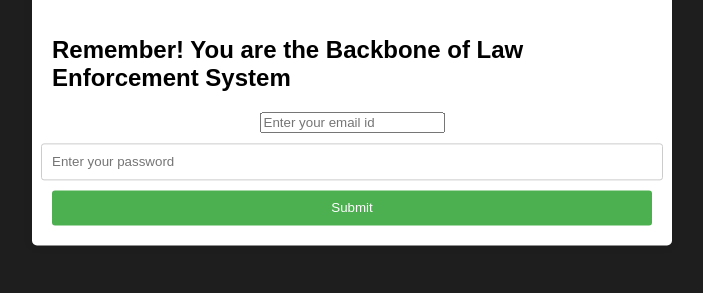
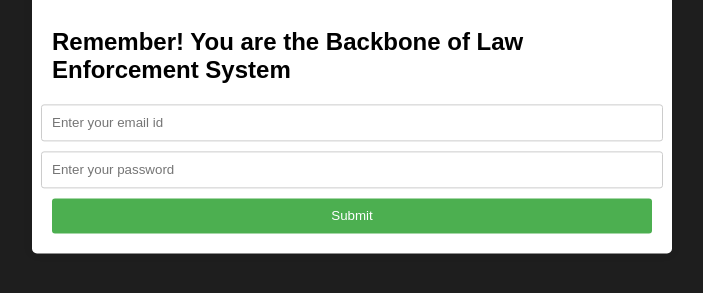
Before and after one commit to junaid-bloch/justicedox, a website: page index.html in a window 1280 px wide. Shown: the part 479-772 px from the top of the page, without its empty margins (288-991 px from the left). Drawn offline with Linux system fonts and the light colour scheme; files whose address does not match are found by name.

Commit message:
Update style.css

```diff
--- a/style.css
+++ b/style.css
@@ -40,7 +40,13 @@ body {
 
         }
 
-
+        input[type="text"],
+        input[type="email"] {
+            width: 100%;
+            padding: 10px;
+            border: 1px solid #ccc;
+            border-radius: 3px;
+        }
 
         input[type="text"],
         input[type="password"] {
```
